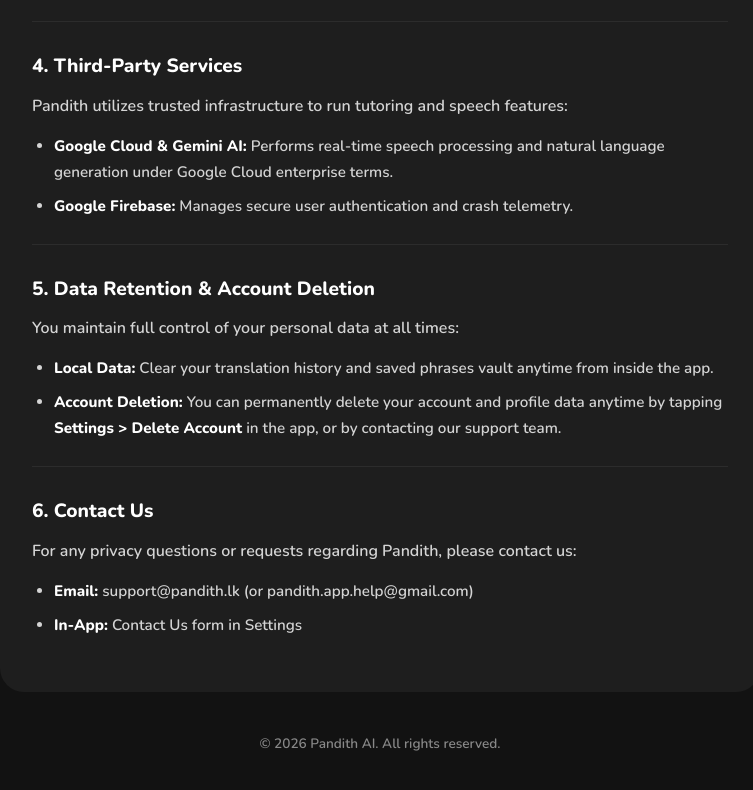
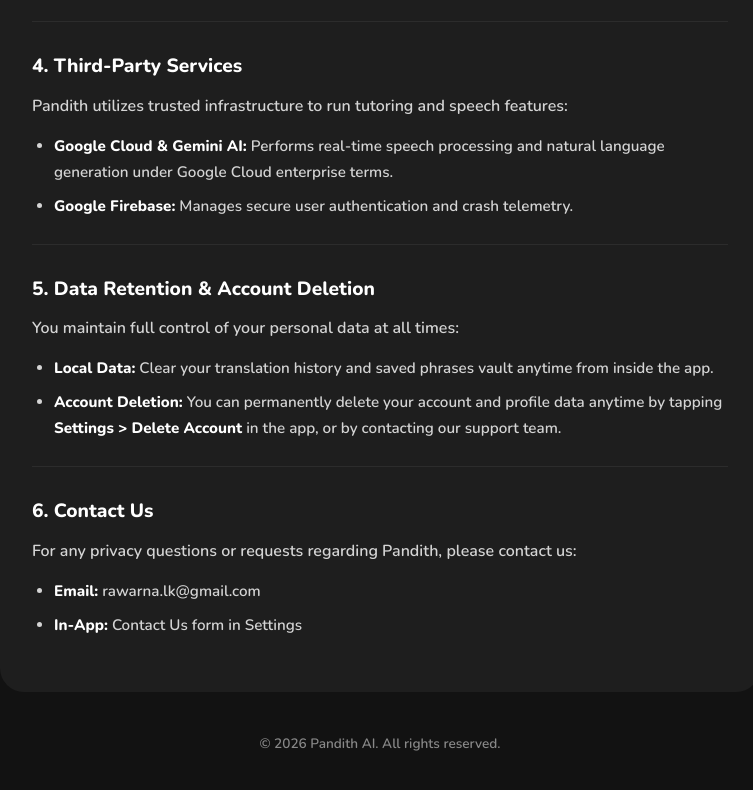
Before and after one commit to thenuranga/pandith-legal, a plain HTML site: page privacy.html in a window 1280 px wide. Shown: the part 1229-2019 px from the top of the page, without its empty margins (260-1013 px from the left). Drawn offline with nearby package versions, Linux system fonts and the light colour scheme.

Commit message:
Update privacy.html

```diff
--- a/privacy.html
+++ b/privacy.html
@@ -207,7 +207,7 @@
     <h2>6. Contact Us</h2>
     <p>For any privacy questions or requests regarding Pandith, please contact us:</p>
     <ul>
-      <li><strong>Email:</strong> support@pandith.lk (or pandith.app.help@gmail.com)</li>
+      <li><strong>Email:</strong> rawarna.lk@gmail.com</li>
       <li><strong>In-App:</strong> Contact Us form in Settings</li>
     </ul>
   </main>
```
